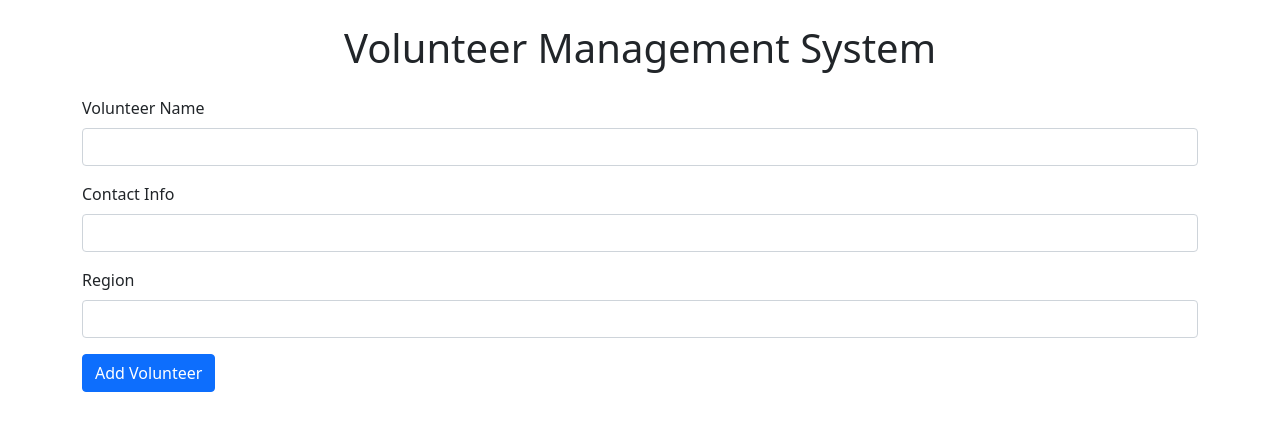
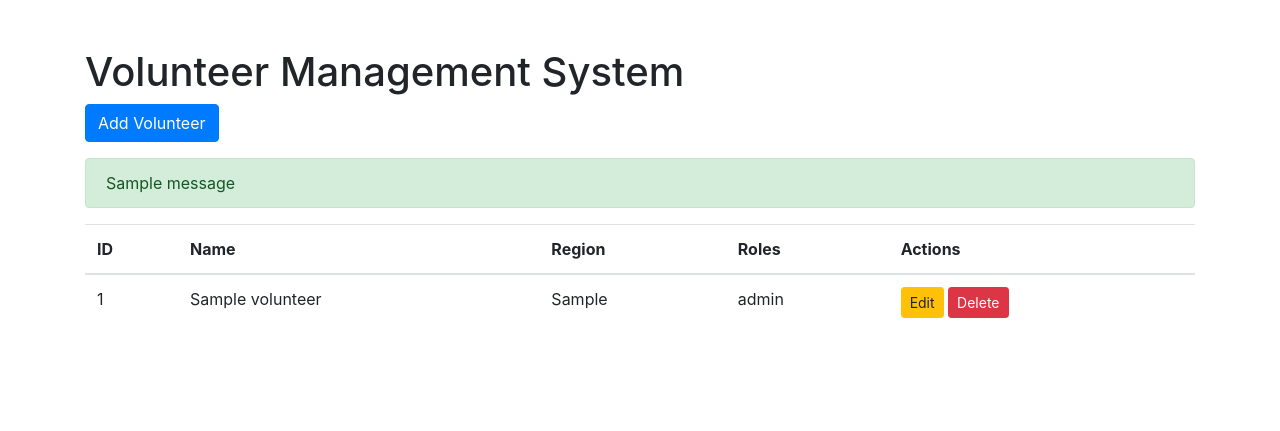
Before and after one commit to tomr1111/test, a Flask app: page / in a window 1280 px wide. Shown: the top 431 px of the page. Run offline with Flask 3, Linux system fonts and the light colour scheme; tables that the repository leaves empty hold one stand-in row (values such as "Sample post"); one stand-in notice (Sample message) is shown; some libraries are stand-ins or nearby versions.

Commit message:
Update index.html
re-create

```diff
--- a/templates/index.html
+++ b/templates/index.html
@@ -3,27 +3,45 @@
 <head>
     <meta charset="UTF-8">
     <meta name="viewport" content="width=device-width, initial-scale=1.0">
-    <title>Volunteer Management</title>
-    <link href="https://cdn.jsdelivr.net/npm/bootstrap@5.1.3/dist/css/bootstrap.min.css" rel="stylesheet">
+    <title>Volunteer Management System</title>
+    <link rel="stylesheet" href="https://stackpath.bootstrapcdn.com/bootstrap/4.5.2/css/bootstrap.min.css">
 </head>
 <body>
     <div class="container">
-        <h1 class="text-center my-4">Volunteer Management System</h1>
-        <form action="/volunteers" method="POST">
-            <div class="mb-3">
-                <label for="name" class="form-label">Volunteer Name</label>
-                <input type="text" class="form-control" id="name" name="name" required>
-            </div>
-            <div class="mb-3">
-                <label for="contact_info" class="form-label">Contact Info</label>
-                <input type="text" class="form-control" id="contact_info" name="contact_info" required>
-            </div>
-            <div class="mb-3">
-                <label for="region" class="form-label">Region</label>
-                <input type="text" class="form-control" id="region" name="region" required>
-            </div>
-            <button type="submit" class="btn btn-primary">Add Volunteer</button>
-        </form>
+        <h1 class="mt-5">Volunteer Management System</h1>
+        <a href="/add" class="btn btn-primary mb-3">Add Volunteer</a>
+        {% with messages = get_flashed_messages() %}
+            {% if messages %}
+                <div class="alert alert-success">
+                    {{ messages[0] }}
+                </div>
+            {% endif %}
+        {% endwith %}
+        <table class="table">
+            <thead>
+                <tr>
+                    <th>ID</th>
+                    <th>Name</th>
+                    <th>Region</th>
+                    <th>Roles</th>
+                    <th>Actions</th>
+                </tr>
+            </thead>
+            <tbody>
+                {% for volunteer in volunteers %}
+                <tr>
+                    <td>{{ volunteer.id }}</td>
+                    <td>{{ volunteer.name }}</td>
+                    <td>{{ volunteer.region }}</td>
+                    <td>{{ volunteer.roles }}</td>
+                    <td>
+                        <a href="/edit/{{ volunteer.id }}" class="btn btn-warning btn-sm">Edit</a>
+                        <a href="/delete/{{ volunteer.id }}" class="btn btn-danger btn-sm">Delete</a>
+                    </td>
+                </tr>
+                {% endfor %}
+            </tbody>
+        </table>
     </div>
 </body>
 </html>
```
